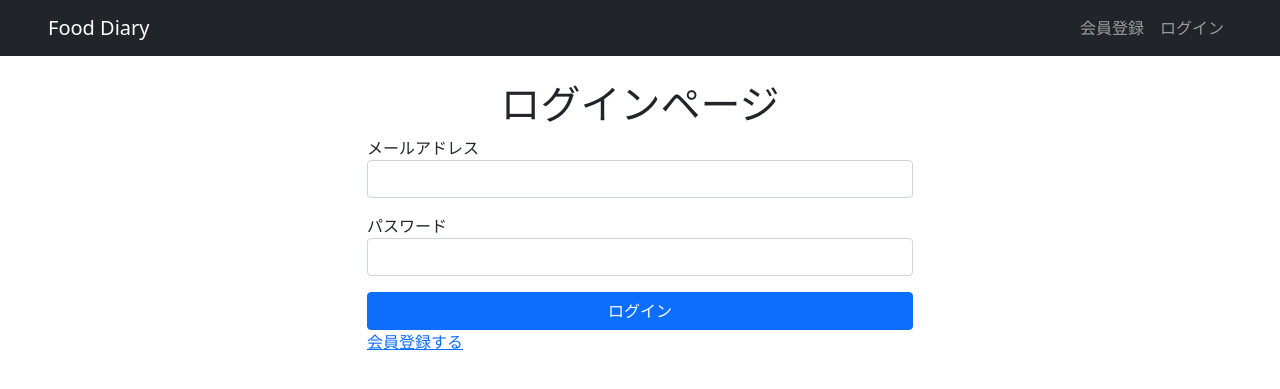
After one commit to Yuki431/food-diary, a Rails app: page /login in a window 1280 px wide. The commit adds this page. Shown: the top 389 px of the page. Run offline with Rails 7, Linux system fonts and the light colour scheme.

Commit message:
ログイン機能の実装 #5

```diff
--- /dev/null
+++ b/app/controllers/sessions_controller.rb
@@ -0,0 +1,36 @@
+class SessionsController < ApplicationController
+  def new
+  end
+
+  def create
+    email = params[:session][:email].downcase
+    password = params[:session][:password]
+    if login(email, password)
+      flash[:success] = 'ログインに成功しました。'
+      redirect_to("/")
+    else
+      flash.now[:danger] = 'ログインに失敗しました。'
+      render :new
+    end
+  end
+
+  def destroy
+    session[:user_id] = nil
+    flash[:success] = 'ログアウトしました。'
+    redirect_to root_url
+  end
+
+  private
+
+  def login(email, password)
+    @user = User.find_by(email: email)
+    if @user && @user.authenticate(password)
+      # ログイン成功
+      session[:user_id] = @user.id
+      return true
+    else
+      # ログイン失敗
+      return false
+    end
+  end
+end
--- /dev/null
+++ b/app/helpers/sessions_helper.rb
@@ -0,0 +1,9 @@
+module SessionsHelper
+  def current_user
+    @current_user ||= User.find_by(id: session[:user_id])
+  end
+
+  def logged_in?
+    !!current_user
+  end
+end
--- a/app/views/layouts/_navbar.html.erb
+++ b/app/views/layouts/_navbar.html.erb
@@ -7,10 +7,16 @@
       </button>
 
       <div class="collapse navbar-collapse justify-content-end" id="navbarSupportedContent">
-        <ul class="navbar-nav">
-          <li class="nav-item"><%= link_to 'ユーザー登録', signup_path, class: 'nav-link' %></li>
-          <li class="nav-item"><a href="#" class="nav-link">ログイン</a></li>
-        </ul>
+        <% if logged_in? %>
+          <ul class="navbar-nav">
+            <li class="nav-item"><%= link_to 'ログアウト', logout_path, method: :delete, class: 'nav-link' %></li>
+          </ul>
+        <% else %>
+          <ul class="navbar-nav">
+            <li class="nav-item"><%= link_to '会員登録', signup_path, class: 'nav-link' %></li>
+            <li class="nav-item"><%= link_to 'ログイン', login_path, class: 'nav-link' %></li>
+          </ul>
+        <% end %>
       </div>
     </div>
   </nav>
--- /dev/null
+++ b/app/views/sessions/new.html.erb
@@ -0,0 +1,25 @@
+<div class="text-center">
+  <h1>ログインページ</h1>
+</div>
+
+<div class="row">
+  <div class="col-sm-6 offset-sm-3">
+
+    <%= form_with(url: login_path, scope: :session) do |f| %>
+
+      <div class="mb-3">
+        <%= f.label :email, 'メールアドレス' %>
+        <%= f.email_field :email, class: 'form-control' %>
+      </div>
+
+      <div class="mb-3">
+        <%= f.label :password, 'パスワード' %>
+        <%= f.password_field :password, class: 'form-control' %>
+      </div>
+
+      <%= f.submit 'ログイン', class: 'btn btn-primary w-100' %>
+    <% end %>
+
+    <%= link_to '会員登録する', signup_path %>
+  </div>
+</div>
--- a/config/routes.rb
+++ b/config/routes.rb
@@ -1,5 +1,9 @@
 Rails.application.routes.draw do
   root to: 'toppages#index'
+
+  get 'login', to: 'sessions#new'
+  post 'login', to: 'sessions#create'
+  delete 'logout', to: 'sessions#destroy'
 
   get 'signup', to: 'users#new'
   resources :users, only: [:create]
```
Also changed, not shown: app/controllers/application_controller.rb (+10 -1 lines), app/views/toppages/index.html.erb (+9 -5 lines), test/controllers/sessions_controller_test.rb (added, +7 -0 lines).
